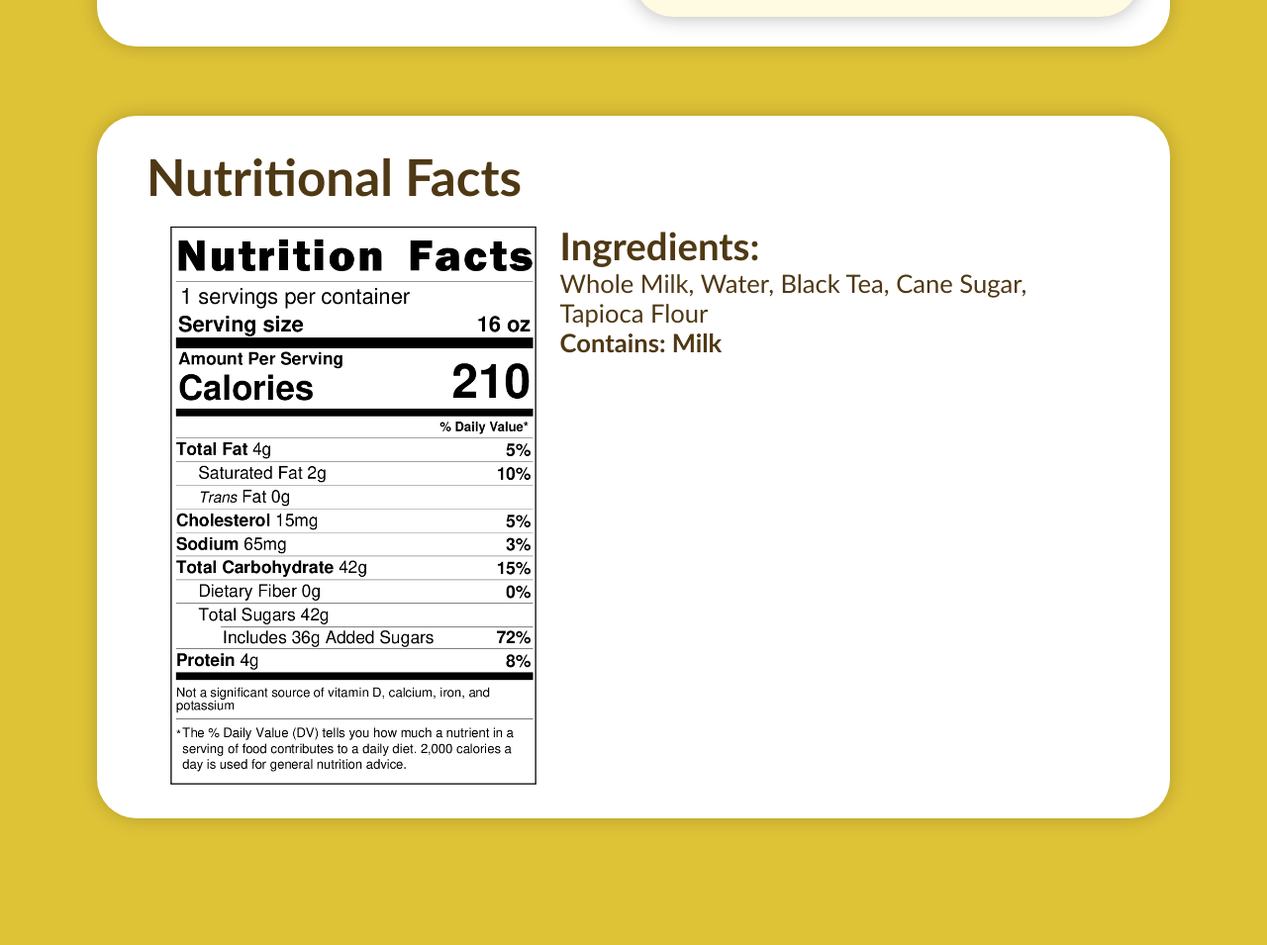
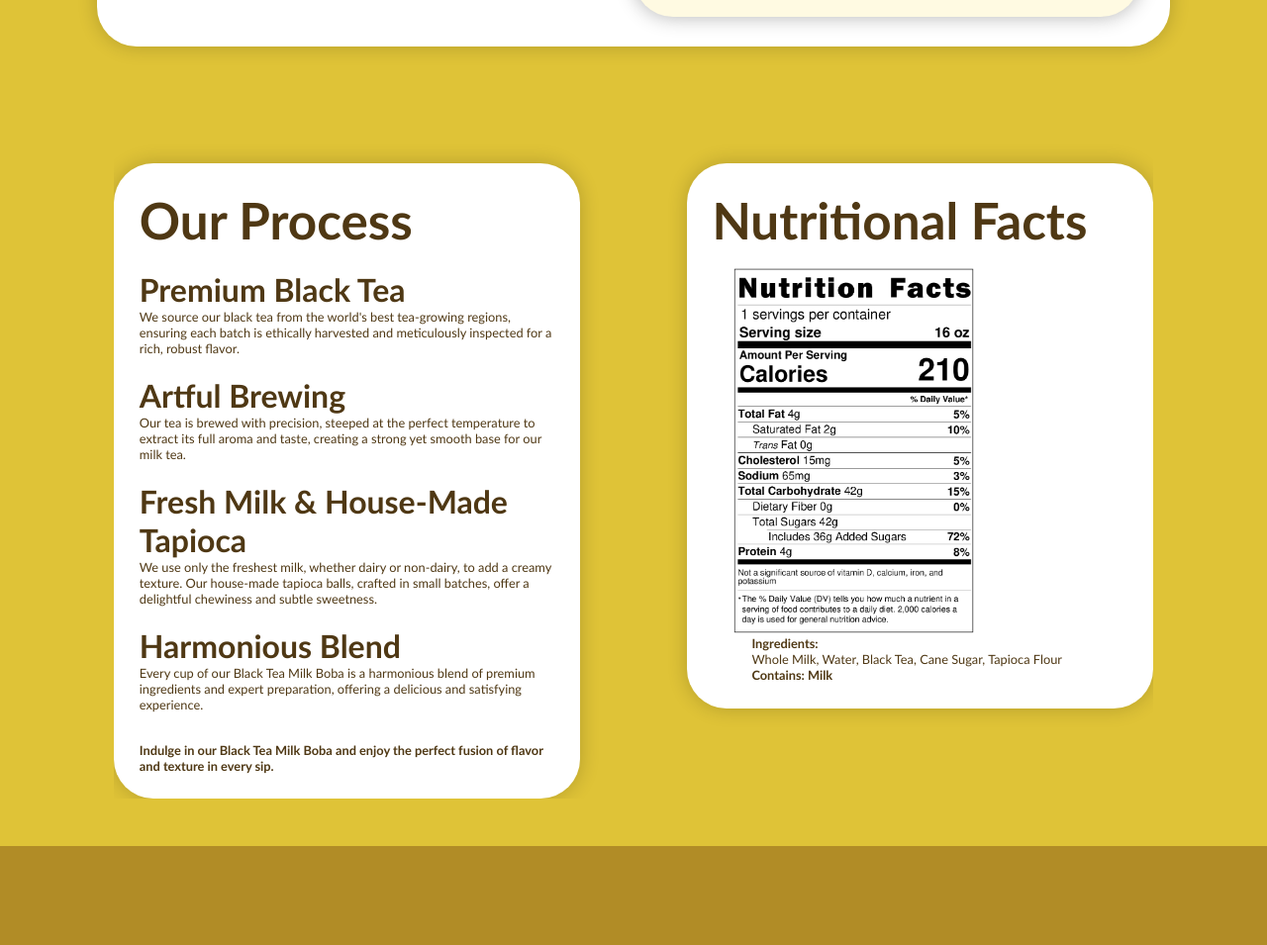
Before and after one commit to okethan35/Product-Launch, a plain HTML site: page product.html in a window 1280 px wide. Shown: the part 774-1729 px from the top of the page at 99% size. Before the commit the page ends 1671 px from the top, so only its background shows below. Drawn offline with Linux system fonts and the light colour scheme.

Commit message:
Added more content

```diff
--- a/product.css
+++ b/product.css
@@ -21,6 +21,9 @@ html {
 body {
     background: #DFC337;
     color: #4f3814;
+    height: 100%;
+    padding: 0;
+    margin: 0;
 }
 * {
     margin: 0;
@@ -30,6 +33,7 @@ body {
 a{
     text-decoration: none;
 }
+
 
 /*--Nav Bar--*/
 nav {
@@ -72,6 +76,15 @@ nav img {
 
 .nav-links ul li:hover::after {
     width: 100%;
+}
+
+/*--Footer--*/
+footer{
+    background: #b18c26;
+    margin-top: 6vh;
+    width: 100%;
+    height: 100px;
+    clear:both;
 }
 
 /*--Header--*/
@@ -145,10 +158,17 @@ nav img {
     }
 }
 
+.nutrition-and-description{
+    width: 82%;
+    margin:auto;
+    padding-top: 6vh;
+    overflow: auto;
+}
+
 .nutrition{
-    width: 80%;
-    margin: 70px auto;
-    padding: 30px;
+    width: 40%;
+    float: right;
+    padding: 2vi;
     background-color: #fff;
     border-radius: 40px;
     box-shadow: 0 0 20px 0px rgba(0,0,0,0.2);
@@ -166,16 +186,43 @@ nav img {
     padding-right: 20px;
 }
 .label{
-    display:inline-flex;
     padding-top: 2vh;
 }
 .label img{
     width: 100%;
-    max-width: 40%;
+    max-width: 65%;
 }
 .ingredients h4{
-    font-size:3vw;
+    font-size:1vw;
 }
 .ingredients p{
-    font-size:2vw;
+    font-size:1vw;
 }
+
+.description{
+    width: 40%;
+    float: left;
+    padding: 2vi;
+    background-color: #fff;
+    border-radius: 40px;
+    box-shadow: 0 0 20px 0px rgba(0,0,0,0.2);
+
+    animation-duration: 0.75s;
+    animation-name: animate-fade;
+    animation-delay: 0.25s;
+    animation-fill-mode: backwards;
+}
+.description h3{
+    font-size: 4vw;
+}
+.description h4{
+    font-size: 2.5vw;
+    padding-top: 20px;
+}
+.description p{
+    font-size: 1vw;
+}
+.description h5{
+    padding-top: 30px;
+    font-size: 1vw;
+}
--- a/product.html
+++ b/product.html
@@ -22,24 +22,48 @@
             </ul>
         </div>
     </nav>
-
     <!--Header-->
     <div class="header">
         <div class="container">
             <div>
                 <h3>The Perfect Summer Refreshment</h3>
                 <p>Brown Sugar Milk Tea with Boba</p>
-            <a href="#">Read More</a>
+                <a href="#nutrition-and-description">Read More</a>
             </div>
             <img src="images/boba.webp">
         </div>
     </div>
-</body>
-</html>
 
     <!--Nutrition Facts-->
+    <div class="nutrition-and-description" id="nutrition-and-description">
+        <div class="description">
+            <h3>Our Process</h3>
+            <h4>Premium Black Tea</h4>
+            <p>We source our black tea from the world's
+                best tea-growing regions, ensuring each
+                batch is ethically harvested and meticulously
+                inspected for a rich, robust flavor.</p>
+            <h4>Artful Brewing</h4>
+            <p>Our tea is brewed with precision, steeped
+                at the perfect temperature to extract its
+                full aroma and taste, creating a strong
+                yet smooth base for our milk tea.</p>
+            <h4>Fresh Milk & House-Made Tapioca</h4>
+            <p>We use only the freshest milk, whether
+                dairy or non-dairy, to add a creamy
+                texture. Our house-made tapioca balls,
+                crafted in small batches, offer a delightful
+                chewiness and subtle sweetness.</p>
+            <h4>Harmonious Blend</h4>
+            <p>Every cup of our Black Tea Milk Boba is a
+                harmonious blend of premium ingredients
+                and expert preparation, offering a delicious
+                and satisfying experience.</p>
+            <h5>Indulge in our Black Tea Milk Boba and
+                enjoy the perfect fusion of flavor and
+                texture in every sip.</h5>
+        </div>
         <div class="nutrition">
-    <div>
             <h3>Nutritional Facts</h3>
             <div class="label">
                 <img src="images/NutritionLabel.png"/>
@@ -51,3 +75,11 @@
             </div>
         </div>
     </div>
+    <footer>
+    </footer>
+<!--Footer-->
+
+
+
+</body>
+</html>
```
Lines whose indentation alone changed are shown as unchanged.
